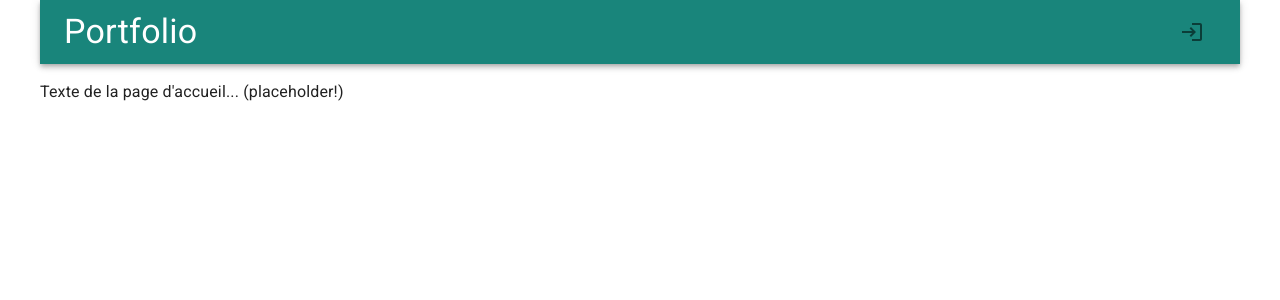
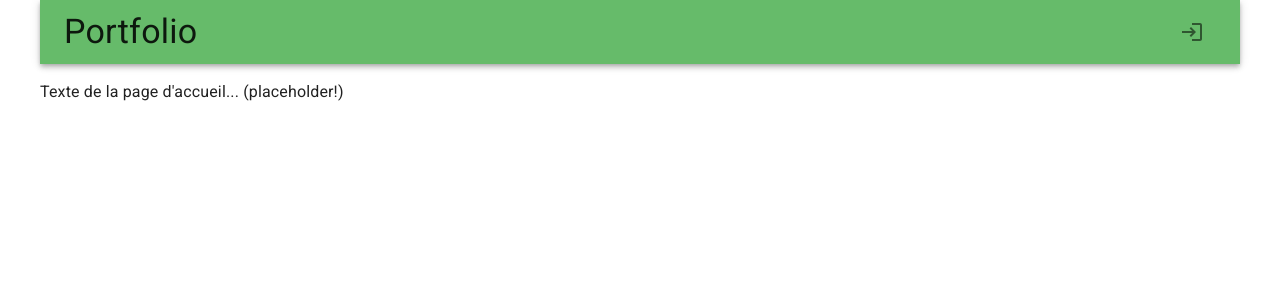
Before and after one commit to MC-lmu/fullstack-frontend, a React (Vite) app: page / in a window 1280 px wide. Shown: the top 300 px of the page. Built offline with nearby package versions, Linux system fonts and the light colour scheme.

Commit message:
change colors of theme

```diff
--- a/src/mui-theme.js
+++ b/src/mui-theme.js
@@ -1,14 +1,15 @@
+/* eslint-disable no-unused-vars */
 import { createTheme } from '@mui/material/styles';
-import { red } from '@mui/material/colors';
+import { deepPurple, green, red } from '@mui/material/colors';
 
 // Create a theme instance.
 const theme = createTheme({
   palette: {
     primary: {
-      main: '#556cd6',
+      main: deepPurple[700],
     },
     secondary: {
-      main: '#19857b',
+      main: green[400],
     },
     error: {
       main: red.A400,
```
